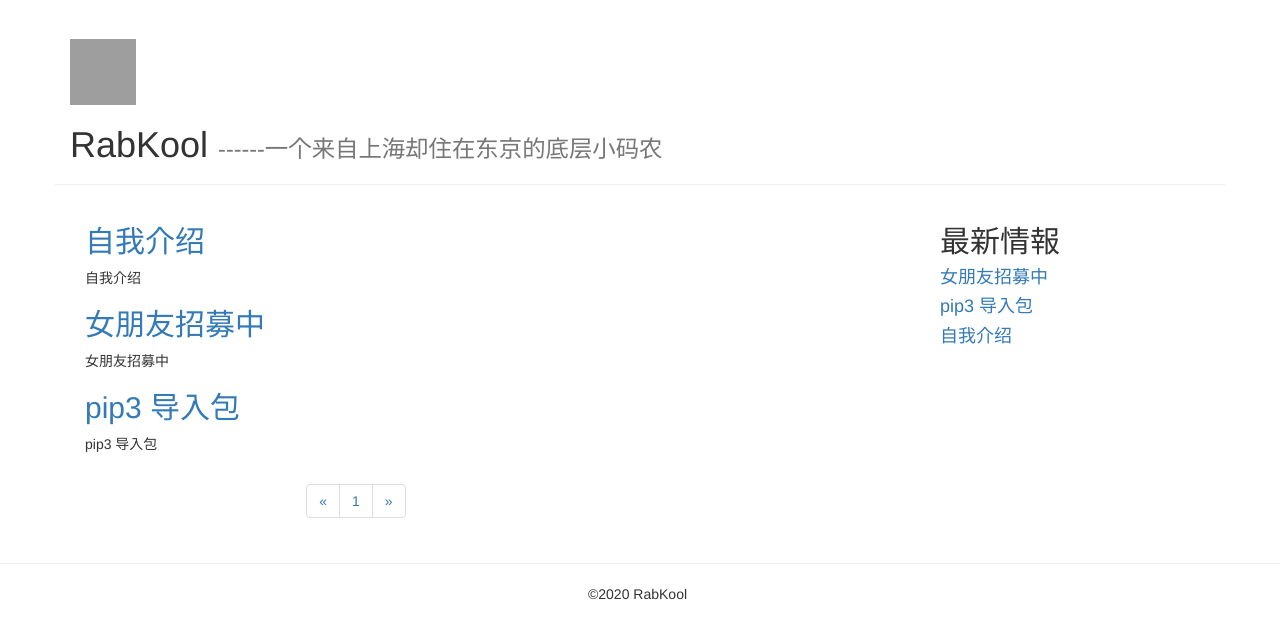
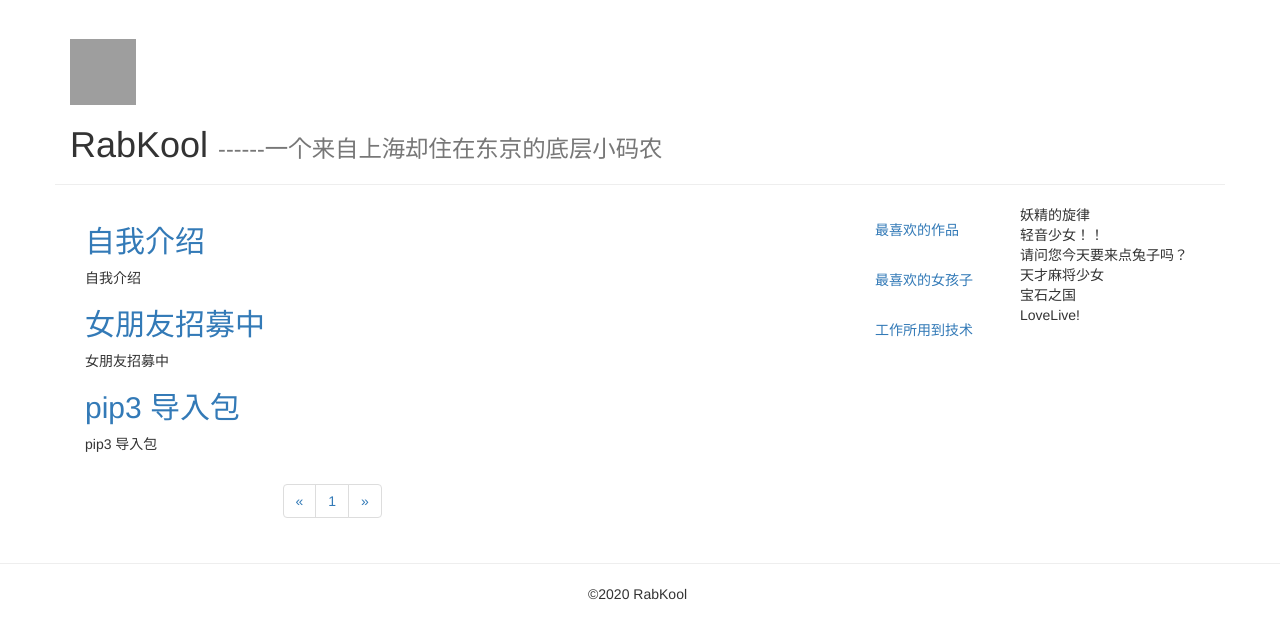
Before and after one commit to rabkool/myblog, a Django app: page / in a window 1280 px wide. Shown: the part 51-690 px from the top of the page. Run offline with Django 3.2, Linux system fonts and the light colour scheme; data comes from the database, SQL or seed files in the repository; some libraries are stand-ins or nearby versions; grey boxes are pictures that could not be loaded.

Commit message:
index 更新

```diff
--- a/blog/templates/blog/index.html
+++ b/blog/templates/blog/index.html
@@ -47,7 +47,7 @@
 </div>
 
 <div class="container page-body">
-    <div class="col-md-9" role="main">
+    <div class="col-md-8" role="main">
         <div class="body-main">
             {% for article in article_list %}
                 <div>
@@ -78,16 +78,60 @@
                     </ul>
                 </nav>
             </div>
-
         </div>
     </div>
 
-    <div class="col-md-3" role="complementary">
-        <div>
-            <h2>最新情報</h2>
-            {% for article in top5_article_list %}
-                <h4><a href=" /detail/{{ article.article_id }}">{{ article.title }}</a></h4>
-            {% endfor %}
+    <div class="col-md-4" role="complementary">
+        <div class="col-md-6" role="main">
+            <ul class="nav navbar-nav" role="tablist" style="list-style-type:none">
+                <li role="presentation">
+                    <a href="#anime" aria-controls="anime" role="tab" data-toggle="tab">
+                        最喜欢的作品
+                    </a>
+                </li>
+                <li role="presentation">
+                    <a href="#yome" aria-controls="yome" role="tab" data-toggle="tab">
+                        最喜欢的女孩子
+                    </a>
+                </li>
+                <li role="presentation">
+                    <a href="#skill" aria-controls="skill" role="tab" data-toggle="tab">
+                        工作所用到技术
+                    </a>
+                </li>
+            </ul>
+        </div>
+
+        <div class="col-md-6.5" role="complementary">
+            <div class="tab-content">
+                <div role="tabpanel" class="tab-pane active" id="anime">
+                    <ol class="list-unstyled">
+                        <li>妖精的旋律</li>
+                        <li>轻音少女！！</li>
+                        <li>请问您今天要来点兔子吗？</li>
+                        <li>天才麻将少女</li>
+                        <li>宝石之国</li>
+                        <li>LoveLive!</li>
+                    </ol>
+                </div>
+
+                <div role="tabpanel" class="tab-pane" id="yome">
+                    <ol class="list-unstyled">
+                        <li>秋山澪</li>
+                        <li>南ことり</li>
+                        <li>優木せつ菜</li>
+                        <li>桐間紗路</li>
+                    </ol>
+                </div>
+
+                <div role="tabpanel" class="tab-pane" id="skill">
+                    <ol class="list-unstyled">
+                        <li>Node.js</li>
+                        <li>iOS(Objective-C)</li>
+                        <li>Android(Java)</li>
+                    </ol>
+                </div>
+            </div>
         </div>
     </div>
 </div>
```
